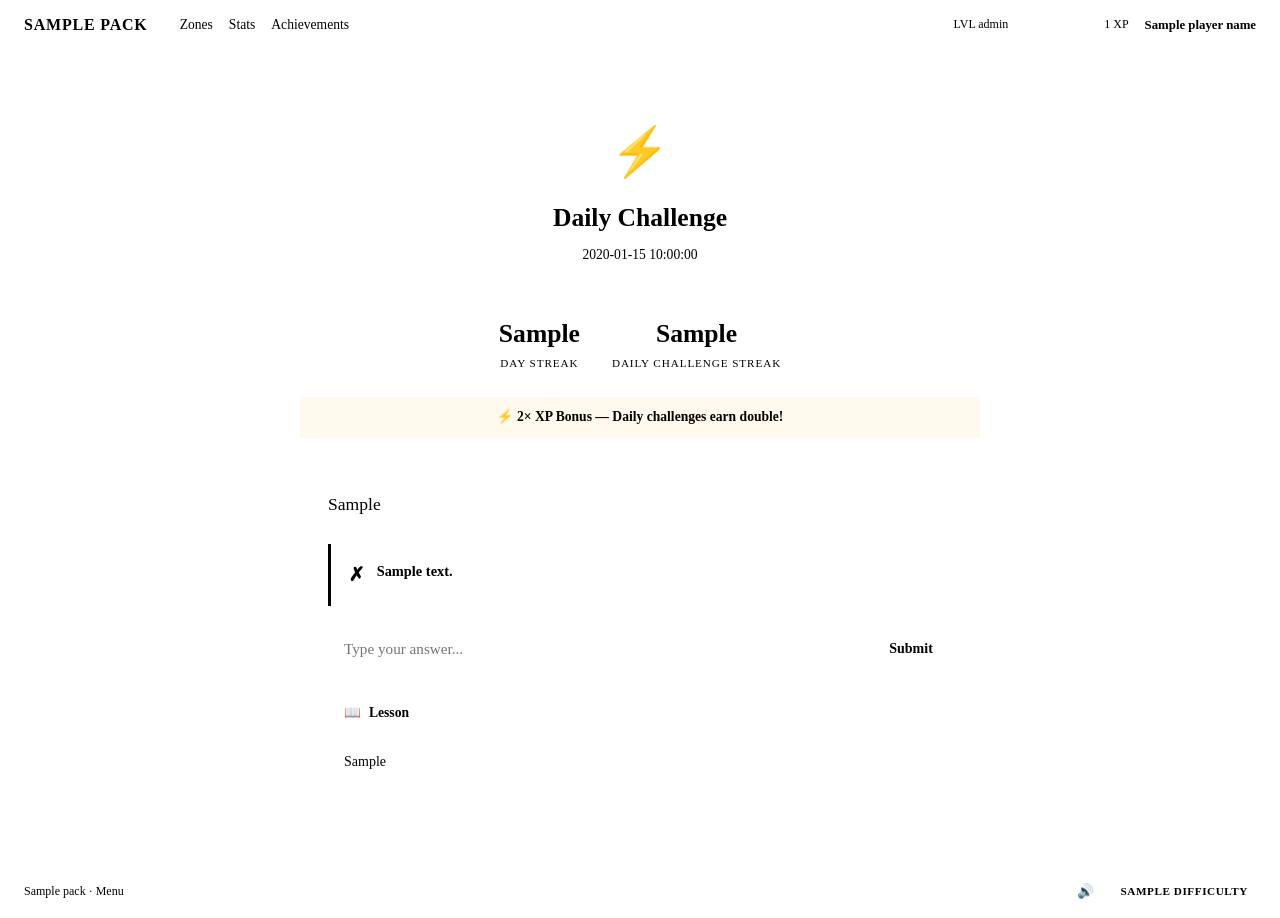
After one commit to thorski1/quest-engine, a Python web app: template engine/web/templates/daily.html in a window 1280 px wide. The commit adds this page. Run offline with Jinja, Linux system fonts and the light colour scheme; the template is opened without the code that fills it: most values are stand-ins (such as "Sample title", 1, 10 or a date in 2020).

Commit message:
feat: daily challenge with 2x XP bonus + streak tracking
- New /daily route: one deterministic challenge per day per pack
- 2x XP bonus for daily challenge completion
- Daily challenge streak tracking (separate from play streak)
- "daily_hero" achievement at 7-day streak
- Daily banner on menu page linking to daily challenge
- Confetti + sound on daily challenge completion
- Shows completion state if already done today
- Daily banner CSS with gradient bg + hover animation

Co-Authored-By: Claude Sonnet 4.6 <noreply@anthropic.com>

```diff
--- /dev/null
+++ b/engine/web/templates/daily.html
@@ -0,0 +1,162 @@
+{% extends "base.html" %}
+
+{% block extra_head %}
+<style>
+  .daily-page { max-width: 680px; margin: 0 auto; }
+  .daily-header {
+    text-align: center; padding: 2rem 0 1.5rem;
+    animation: fade-in-up 0.4s ease both;
+  }
+  .daily-icon { font-size: 3rem; margin-bottom: 0.5rem; }
+  .daily-title { font-size: 1.6rem; font-weight: 800; color: var(--text-bright); margin-bottom: 0.3rem; }
+  .daily-date { color: var(--text-dim); font-size: 0.85rem; }
+  .daily-streak-row {
+    display: flex; justify-content: center; gap: 2rem; margin: 1.5rem 0;
+    animation: fade-in-up 0.4s ease 0.1s both;
+  }
+  .daily-streak-item { text-align: center; }
+  .daily-streak-value { font-size: 1.6rem; font-weight: 800; color: var(--warn); }
+  .daily-streak-label { font-size: 0.7rem; color: var(--text-dim); text-transform: uppercase; letter-spacing: 0.08em; }
+
+  .daily-bonus {
+    text-align: center; padding: 0.6rem 1rem;
+    background: rgba(251, 191, 36, 0.08); border: 1px solid var(--warn);
+    border-radius: var(--radius); margin-bottom: 1.5rem; font-size: 0.85rem; color: var(--warn); font-weight: 700;
+    animation: fade-in-up 0.4s ease 0.2s both;
+  }
+
+  .daily-completed {
+    text-align: center; padding: 2rem;
+    animation: fade-in-up 0.4s ease both;
+  }
+  .daily-completed-icon { font-size: 4rem; margin-bottom: 1rem; }
+  .daily-completed-text { font-size: 1.2rem; font-weight: 700; color: var(--primary); margin-bottom: 0.5rem; }
+  .daily-completed-sub { color: var(--text-dim); font-size: 0.9rem; margin-bottom: 1.5rem; }
+  .daily-comeback { color: var(--text-dim); font-size: 0.8rem; margin-top: 1rem; }
+
+  @keyframes fade-in-up {
+    from { opacity: 0; transform: translateY(12px); }
+    to   { opacity: 1; transform: translateY(0); }
+  }
+</style>
+{% endblock %}
+
+{% block content %}
+<div class="daily-page">
+
+  <div class="daily-header">
+    <div class="daily-icon">{% if daily_completed %}✅{% else %}⚡{% endif %}</div>
+    <h1 class="daily-title">Daily Challenge</h1>
+    <p class="daily-date">{{ today_display }}</p>
+  </div>
+
+  <div class="daily-streak-row">
+    <div class="daily-streak-item">
+      <div class="daily-streak-value">{{ daily_streak }}</div>
+      <div class="daily-streak-label">Day Streak</div>
+    </div>
+    <div class="daily-streak-item">
+      <div class="daily-streak-value">{{ daily_challenge_streak }}</div>
+      <div class="daily-streak-label">Daily Challenge Streak</div>
+    </div>
+  </div>
+
+  {% if daily_completed %}
+
+  <div class="daily-completed">
+    <div class="daily-completed-icon">🎉</div>
+    <p class="daily-completed-text">Today's challenge is complete!</p>
+    <p class="daily-completed-sub">You earned bonus XP. Come back tomorrow for a new challenge.</p>
+    <a href="{{ pack_url_prefix }}/" class="btn btn-primary">Back to Menu</a>
+    <p class="daily-comeback">New challenge drops at midnight</p>
+  </div>
+
+  {% else %}
+
+  <div class="daily-bonus">⚡ 2× XP Bonus — Daily challenges earn double!</div>
+
+  <!-- Reuse the challenge card layout -->
+  <div class="challenge-card" style="animation: fade-in-up 0.4s ease 0.3s both;">
+    <div class="challenge-prompt">
+      {{ prompt_html | safe }}
+    </div>
+
+    {% if result %}
+    <div class="result-banner {% if result.correct %}result-correct{% else %}result-wrong{% endif %}">
+      {% if result.correct %}
+        <span class="result-icon">✓</span>
+        <div class="result-body">
+          <strong>{{ result.message }}</strong>
+          <span class="xp-gained">+{{ result.actual_xp }} XP (2× daily bonus!)</span>
+        </div>
+      {% else %}
+        <span class="result-icon">✗</span>
+        <div class="result-body">
+          <strong>{{ result.message }}</strong>
+        </div>
+      {% endif %}
+    </div>
+    {% endif %}
+
+    {% if result and result.correct %}
+      <div class="next-challenge-action">
+        <a href="{{ pack_url_prefix }}/daily" class="btn btn-primary btn-lg">Done! →</a>
+      </div>
+    {% elif ctype == "quiz" %}
+      <div class="options-grid">
+        {% for option in options %}
+          {% set letter = ["a","b","c","d"][loop.index0] %}
+          <form method="POST" action="{{ pack_url_prefix }}/daily/answer" class="option-form">
+            <input type="hidden" name="answer" value="{{ letter }}">
+            <button type="submit" class="option-btn
+              {% if result and submitted_answer == letter and not result.correct %}option-selected-wrong{% endif %}">
+              <span class="option-letter">{{ letter.upper() }}</span>
+              <span class="option-text">{{ option | replace("A) ", "") | replace("B) ", "") | replace("C) ", "") | replace("D) ", "") }}</span>
+            </button>
+          </form>
+        {% endfor %}
+      </div>
+    {% else %}
+      <form method="POST" action="{{ pack_url_prefix }}/daily/answer" class="text-answer-form">
+        <div class="text-input-row">
+          <input type="text" name="answer" class="text-answer-input" placeholder="Type your answer..." autocomplete="off" autofocus>
+          <button type="submit" class="btn btn-primary">Submit</button>
+        </div>
+      </form>
+    {% endif %}
+
+    {% if lesson_html %}
+    <details class="lesson-panel" {% if result and not result.correct %}open{% endif %}>
+      <summary class="lesson-summary"><span class="lesson-toggle-icon">📖</span> Lesson</summary>
+      <div class="lesson-content narrative-text">{{ lesson_html | safe }}</div>
+    </details>
+    {% endif %}
+  </div>
+
+  {% endif %}
+
+</div>
+
+{% if result and result.correct %}
+<script>
+(function() {
+  var colors = ['#ffd93d','#ff6b6b','#6bcb77','#4d96ff','#ff6eb4','#a855f7'];
+  var c = document.createElement('div');
+  c.style.cssText = 'position:fixed;top:0;left:0;width:100%;height:100%;pointer-events:none;z-index:9998;overflow:hidden;';
+  document.body.appendChild(c);
+  for (var i = 0; i < 40; i++) {
+    var p = document.createElement('div');
+    p.className = 'confetti-piece';
+    p.style.cssText = 'position:absolute;top:-20px;left:'+Math.random()*100+'%;background:'+colors[Math.floor(Math.random()*colors.length)]+';animation-delay:'+Math.random()*0.8+'s;animation-duration:'+(1.5+Math.random()*1.5)+'s;width:'+(6+Math.random()*8)+'px;height:'+(6+Math.random()*8)+'px;border-radius:2px;animation:confetti-fall 2.5s ease-out forwards;';
+    c.appendChild(p);
+  }
+  setTimeout(function(){c.remove();},4000);
+  if(window.QuestSounds)QuestSounds.correct();
+})();
+</script>
+<style>
+@keyframes confetti-fall{0%{opacity:1;transform:translateY(0) rotate(0)}100%{opacity:0;transform:translateY(100vh) rotate(720deg) scale(.3)}}
+</style>
+{% endif %}
+
+{% endblock %}
```
Also changed, not shown: engine/web/hub.py (+49 -0 lines), engine/web/state.py (+18 -0 lines), engine/web/static/themes.css (+27 -0 lines), engine/web/templates/menu.html (+9 -0 lines).
